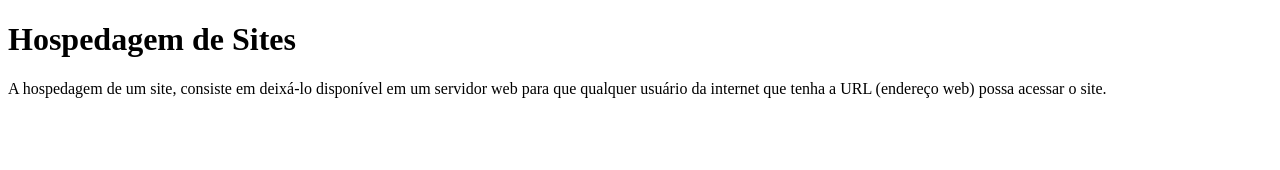
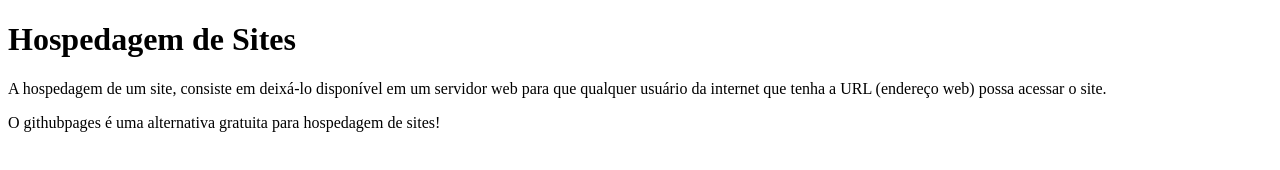
Before and after one commit to dwebtads/Prototipo_Site, a plain HTML site: page index.html in a window 1280 px wide. Drawn offline with Linux system fonts and the light colour scheme.

Commit message:
Inserindo segundo paragrafo

```diff
--- a/index.html
+++ b/index.html
@@ -9,5 +9,8 @@
 <body>
     <h1>Hospedagem de Sites</h1>
     <p>A hospedagem de um site, consiste em deixá-lo disponível em um servidor web para que qualquer usuário da internet que tenha a URL (endereço web) possa acessar o site.</p>
+
+    <p>O githubpages é uma alternativa gratuita para hospedagem de sites!</p>
+
 </body>
 </html>
```
